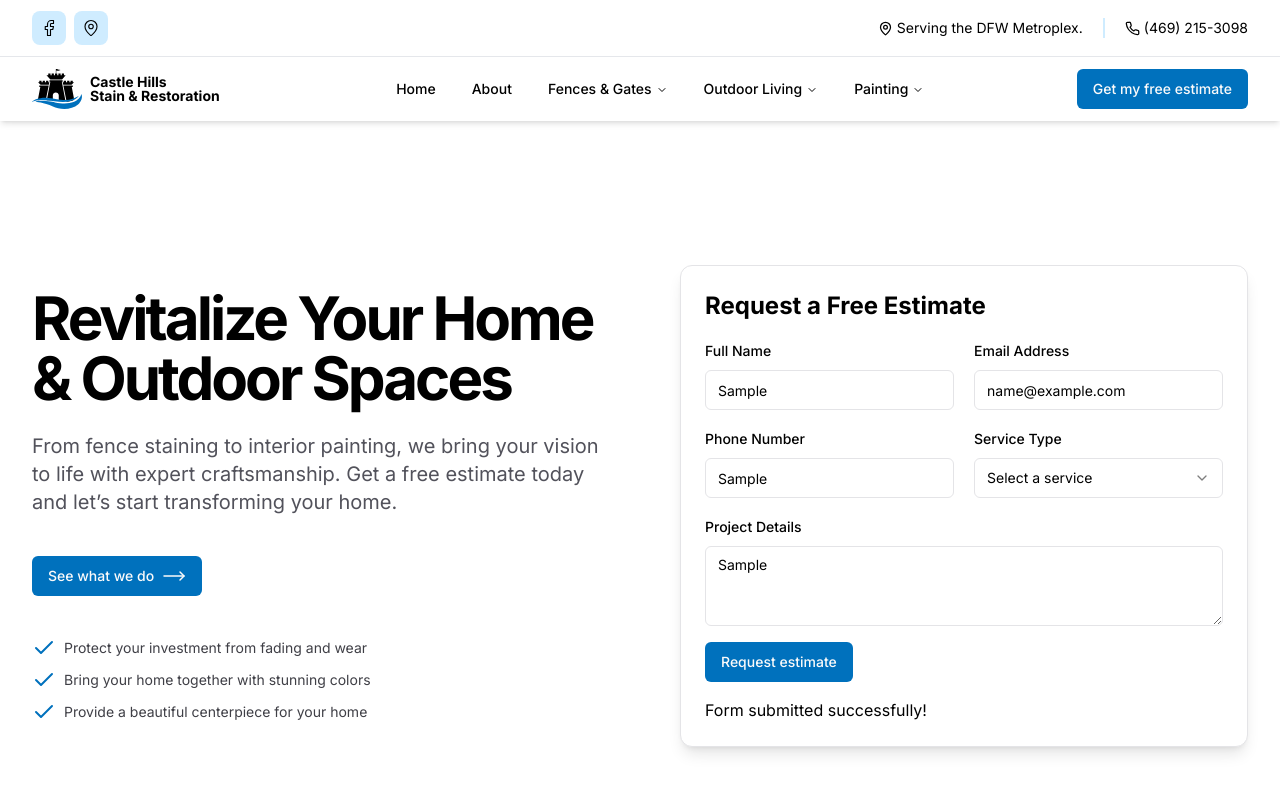
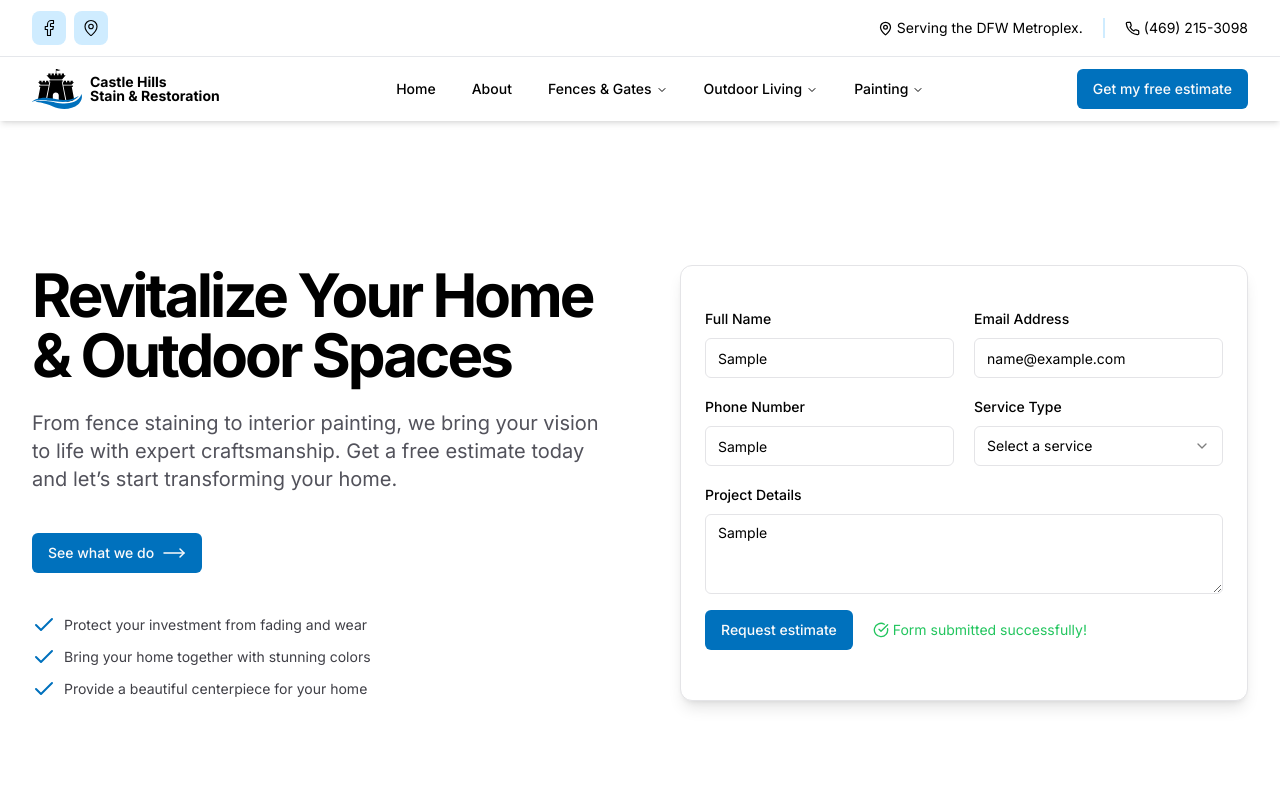
Before and after one commit to Radiata-Web/castle-hills, a Next.js app: page / in a window 1280 px wide. Both pictures are taken after typing "Sample", "name@example.com", "Sample", "Sample" into the empty fields and a click on the button "Request estimate". Shown: the top 800 px of the page. Built offline with nearby package versions, Linux system fonts and the light colour scheme; what zod-form-data would draw is missing.

Commit message:
Create optional header for contact form

```diff
--- a/src/components/forms/contact-form.tsx
+++ b/src/components/forms/contact-form.tsx
@@ -9,6 +9,7 @@ import { Button } from "@/components/ui/button"
 import {
   Form,
   FormControl,
+  FormDescription,
   FormField,
   FormItem,
   FormLabel,
@@ -25,6 +26,7 @@ import {
 } from "@/components/ui/select"
 import { zfd } from "zod-form-data"
 import { useState } from "react"
+import { CheckCircle, Hourglass, XCircle } from "lucide-react"
 
 // Form validation schema
 const formSchema = zfd.formData({
@@ -58,8 +60,12 @@ const formSchema = zfd.formData({
   message: z.string({ required_error: "Please write your project details." }),
 })
 
+interface ContactFormProps {
+  showHeader: boolean
+}
+
 // Form component
-export function ContactForm() {
+export function ContactForm(props: ContactFormProps) {
   const [status, setStatus] = useState<string | null>(null)
   const [error, setError] = useState<string | null>(null)
 
@@ -103,8 +109,15 @@ export function ContactForm() {
   }
 
   return (
+    <>
       <Form {...form}>
-      <h2 className="text-2xl font-bold mb-4">Request a Free Estimate</h2>
+        {props.showHeader ? (
+          <div className="flex flex-row gap-5 items-center mb-4">
+            <h2 className="text-2xl font-bold">Request a Free Estimate</h2>
+            <p className="text-sm text-gray-500">All fields are required.</p>
+          </div>
+        ) : null}
+
         <form
           onSubmit={onSubmit}
           className="space-y-2 sm:space-y-4"
@@ -191,7 +204,10 @@ export function ContactForm() {
                       >
                         Painting
                       </SelectItem>
-                    <SelectItem value="custom" className="hover:cursor-pointer">
+                      <SelectItem
+                        value="custom"
+                        className="hover:cursor-pointer"
+                      >
                         Custom
                       </SelectItem>
                     </SelectContent>
@@ -219,13 +235,35 @@ export function ContactForm() {
               </FormItem>
             )}
           />
+
+          <section className="flex flex-row gap-5 items-center">
             <Button type="submit" className="w-full sm:w-auto">
               Request estimate
             </Button>
-        {status === "pending" && <p>Loading...</p>}
-        {status === "ok" && <p>Form submitted successfully!</p>}
-        {status === "error" && <p>Form submission failed: {error}</p>}
+
+            <span className="text-sm text-gray-500">
+              {status === "pending" && (
+                <p className="flex flex-row gap-1 items-center">
+                  <Hourglass size={16} />
+                  Loading...
+                </p>
+              )}
+              {status === "ok" && (
+                <p className="flex flex-row gap-1 items-center text-green-500">
+                  <CheckCircle size={16} />
+                  Form submitted successfully!
+                </p>
+              )}
+              {status === "error" && (
+                <p className="flex flex-row gap-1 items-center text-red-500">
+                  <XCircle size={16} />
+                  Form submission failed: {error}
+                </p>
+              )}
+            </span>
+          </section>
         </form>
       </Form>
+    </>
   )
 }
```
Lines whose indentation alone changed are shown as unchanged.
